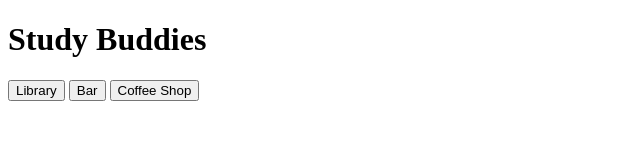
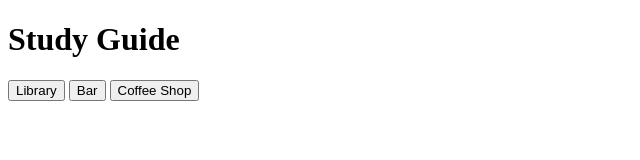
Before and after one commit to nlouda/Project1, a plain HTML site: page index.html in a window 1280 px wide. Shown: the full height of the page, 0-640 px from the left. Drawn offline with Linux system fonts and the light colour scheme.

Commit message:
Update index.html
Hey I think this would be a better name.

```diff
--- a/index.html
+++ b/index.html
@@ -2,10 +2,10 @@
 <html lang="en">
 <head>
 
-    <title>Study Buddies</title>
+    <title>Study Guide</title>
 </head>
 
-<h1>Study Buddies</h1>
+<h1>Study Guide</h1>
 
 <button>Library</button>
 <button>Bar</button>
```
